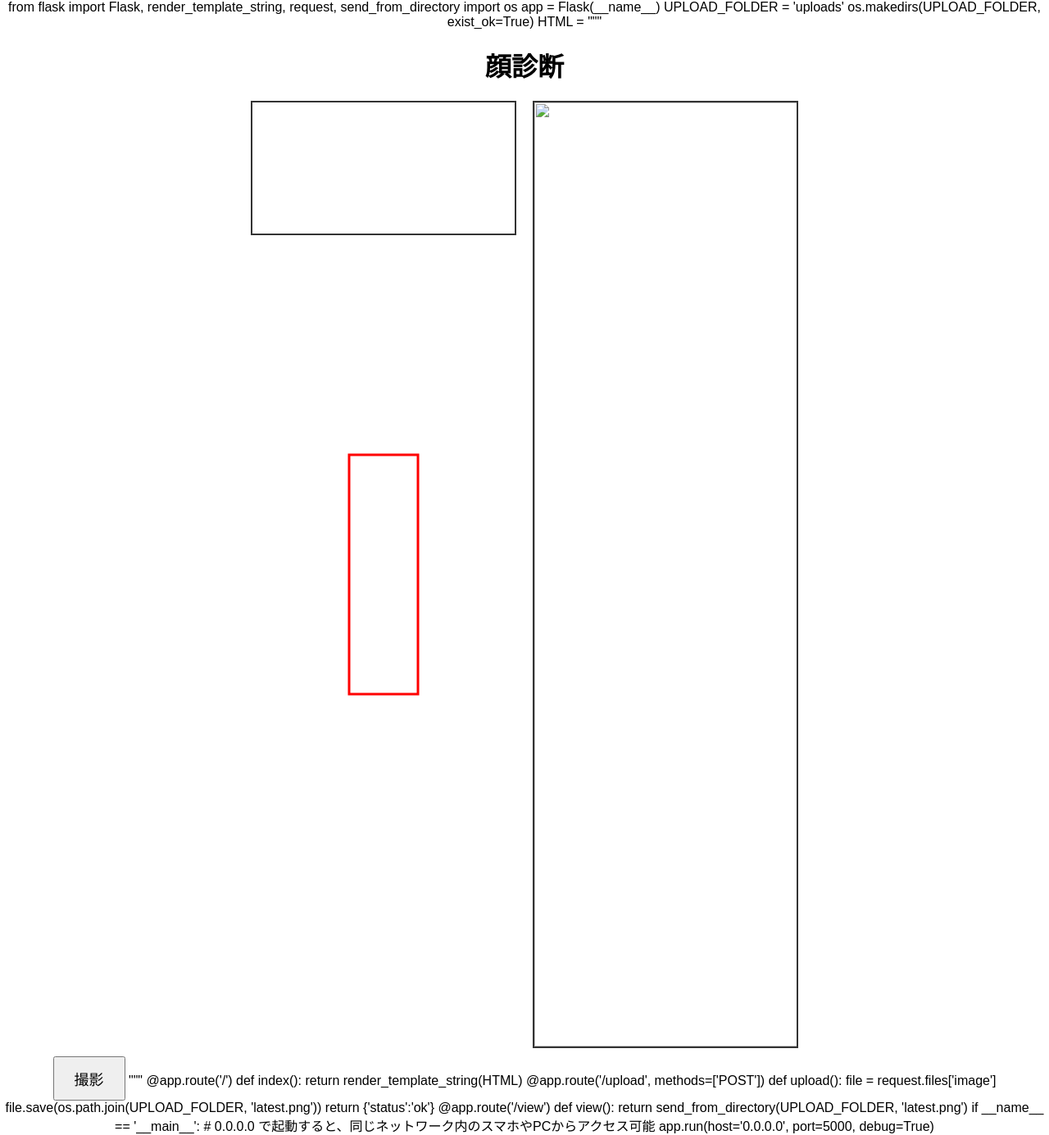
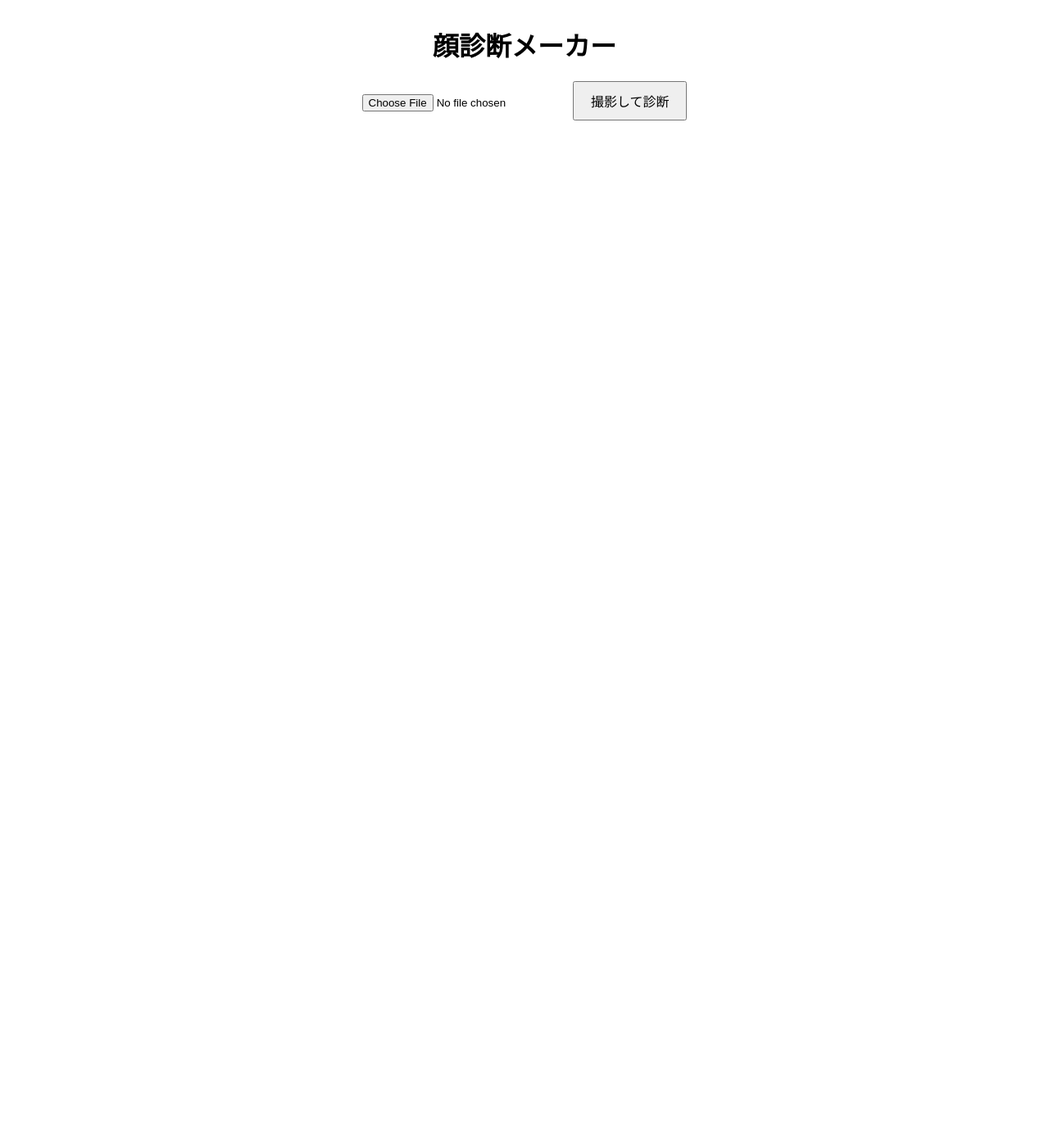
Before and after one commit to hinameroh2-tech/faceapp, a Flask app: page / in a window 1280 px wide. Shown: the whole page at 82% size. After the commit the page ends 147 px from the top, so only its background shows below. Run offline with Flask 3, Linux system fonts and the light colour scheme.

Commit message:
initial commit

```diff
--- a/app.py
+++ b/app.py
@@ -1,40 +1,30 @@
-from flask import Flask, render_template, request, jsonify
+from flask import Flask, render_template, request, redirect, url_for
 import os
 from datetime import datetime
-import random
+from werkzeug.utils import secure_filename
 
 app = Flask(__name__)
 UPLOAD_FOLDER = 'uploads'
 os.makedirs(UPLOAD_FOLDER, exist_ok=True)
 
-# ランダム診断と長文褒め文章
-results = [
-    ("気絶級のイケメン", "あなたは誰からも好かれる美しい顔立ち。優しい瞳に吸い込まれそうな笑顔。誠実で親しみやすく、周囲の人々の心を癒す存在です。細部にまで美が宿り、見る人を魅了します。あなたの表情や所作は自然体でありながら洗練され、まさに理想の魅力を兼ね備えています。あなたの存在感は周囲の人々を元気づけ、励まし、誰からも愛されることでしょう。今日もあなたの美しさと優しさが輝き、人々に幸せを届けます。"),
-    ("ハンサムすぎる王子様", "あなたはまるで物語から抜け出した王子様のよう。目鼻立ちが整い、笑顔は周囲を幸せにします。優雅で落ち着いた雰囲気は、人々の心を癒し、あなたの存在自体が祝福のようです。柔らかい表情の中に知性とユーモアを併せ持ち、誰もがあなたに自然と魅了されます。あなたの魅力は一瞬で人を引き込み、会った人に感動と喜びを与えるでしょう。今日もその輝きで周囲を照らします。"),
-    ("天使級の美しさ", "あなたは天使のように純粋で美しい存在です。整った顔立ちと柔らかい笑顔が、人々の心を温めます。細かい仕草や目線にまで優雅さが宿り、見る人に安心感と幸福感を与えます。あなたの存在は自然に周囲を明るくし、誰もがあなたに引き寄せられるでしょう。あなたの魅力は言葉にできないほど輝き、周囲の人を幸せにする光となります。")
-]
+@app.route("/", methods=["GET", "POST"])
+def index():
+    image_url = None
+    result_text = None
+    if request.method == "POST":
+        file = request.files.get("photo")
+        if file:
+            filename = secure_filename(f"{datetime.now().strftime('%Y%m%d%H%M%S')}_{file.filename}")
+            filepath = os.path.join(UPLOAD_FOLDER, filename)
+            file.save(filepath)
+            image_url = url_for('uploaded_file', filename=filename)
+            result_text = "顔診断結果: あなたは素晴らしい顔立ちです！"  # 固定テキスト
 
-@app.route('/')
-def index():
-    return render_template('index.html')
+    return render_template("index.html", image_url=image_url, result_text=result_text)
 
-@app.route('/upload', methods=['POST'])
-def upload():
-    data = request.files.get('image')
-    if not data:
-        return jsonify({"error": "No image"}), 400
+@app.route("/uploads/<filename>")
+def uploaded_file(filename):
+    return redirect(url_for('static', filename=f"uploads/{filename}"))
 
-    # ファイル名を日時で生成
-    filename = datetime.now().strftime("%Y%m%d%H%M%S") + ".png"
-    filepath = os.path.join(UPLOAD_FOLDER, filename)
-    data.save(filepath)
-
-    # ランダム診断
-    title, description = random.choice(results)
-    return jsonify({
-        "title": title,
-        "description": description
-    })
-
-if __name__ == '__main__':
-    app.run(host='0.0.0.0', debug=True)
+if __name__ == "__main__":
+    app.run(host="0.0.0.0", port=5000, debug=True)
--- /dev/null
+++ b/static/style.css
@@ -0,0 +1,6 @@
+body { font-family: sans-serif; text-align: center; margin: 0; padding: 0; }
+.container { max-width: 480px; margin: auto; padding: 10px; }
+input[type=file] { margin: 10px 0; }
+button { padding: 10px 20px; font-size: 16px; }
+.photo { width: 80%; margin-top: 10px; border-radius: 8px; }
+.scroll-text { margin-top: 10px; max-height: 200px; overflow-y: auto; border: 1px solid #ccc; padding: 10px; font-size: 14px; text-align: left; }
--- a/templates/index.html
+++ b/templates/index.html
@@ -1,82 +1,26 @@
-from flask import Flask, render_template_string, request, send_from_directory
-import os
-
-app = Flask(__name__)
-UPLOAD_FOLDER = 'uploads'
-os.makedirs(UPLOAD_FOLDER, exist_ok=True)
-
-HTML = """
 <!DOCTYPE html>
 <html lang="ja">
 <head>
 <meta charset="UTF-8">
 <meta name="viewport" content="width=device-width, initial-scale=1.0">
-<title>顔診断</title>
-<style>
-body { text-align:center; font-family:sans-serif; margin:0; padding:0; }
-h1 { margin-top:20px; }
-#container { display:flex; flex-wrap:wrap; justify-content:center; gap:20px; margin-top:20px; }
-#videoWrapper { position:relative; }
-video { width:90vw; max-width:320px; height:auto; border:2px solid #333; transform:scaleX(-1); }
-#frame { position:absolute; border:3px solid red; width:25%; height:25%; top:50%; left:50%; transform:translate(-50%, -50%); pointer-events:none; }
-#captured { width:90vw; max-width:320px; height:auto; border:2px solid #333; object-fit:cover; }
-button { margin-top:10px; padding:12px 24px; font-size:18px; }
-</style>
+<title>顔診断メーカー</title>
+<link rel="stylesheet" href="{{ url_for('static', filename='style.css') }}">
 </head>
 <body>
-<h1>顔診断</h1>
-<div id="container">
-    <div id="videoWrapper">
-        <video id="video" autoplay></video>
-        <div id="frame"></div>
+<div class="container">
+    <h1>顔診断メーカー</h1>
+    <form method="POST" enctype="multipart/form-data">
+        <input type="file" name="photo" accept="image/*" capture="user" required>
+        <button type="submit">撮影して診断</button>
+    </form>
+
+    {% if image_url %}
+    <div class="result">
+        <h2>診断結果</h2>
+        <img src="{{ image_url }}" class="photo">
+        <div class="scroll-text">{{ result_text }}</div>
     </div>
-    <img id="captured" src="" alt="撮影写真">
+    {% endif %}
 </div>
-<button id="capture">撮影</button>
-
-<script>
-const video = document.getElementById('video');
-const captured = document.getElementById('captured');
-
-// カメラ取得
-navigator.mediaDevices.getUserMedia({ video: true })
-.then(stream => { video.srcObject = stream; })
-.catch(err => alert('カメラにアクセスできません: ' + err));
-
-document.getElementById('capture').onclick = () => {
-    const canvas = document.createElement('canvas');
-    canvas.width = video.videoWidth;
-    canvas.height = video.videoHeight;
-    const ctx = canvas.getContext('2d');
-    ctx.drawImage(video, 0, 0, canvas.width, canvas.height);
-    captured.src = canvas.toDataURL('image/png');
-
-    // Flask へ送信
-    canvas.toBlob(blob => {
-        const formData = new FormData();
-        formData.append('image', blob, 'latest.png');
-        fetch('/upload', { method:'POST', body: formData });
-    }, 'image/png');
-};
-</script>
 </body>
 </html>
-"""
-
-@app.route('/')
-def index():
-    return render_template_string(HTML)
-
-@app.route('/upload', methods=['POST'])
-def upload():
-    file = request.files['image']
-    file.save(os.path.join(UPLOAD_FOLDER, 'latest.png'))
-    return {'status':'ok'}
-
-@app.route('/view')
-def view():
-    return send_from_directory(UPLOAD_FOLDER, 'latest.png')
-
-if __name__ == '__main__':
-    # 0.0.0.0 で起動すると、同じネットワーク内のスマホやPCからアクセス可能
-    app.run(host='0.0.0.0', port=5000, debug=True)
```
